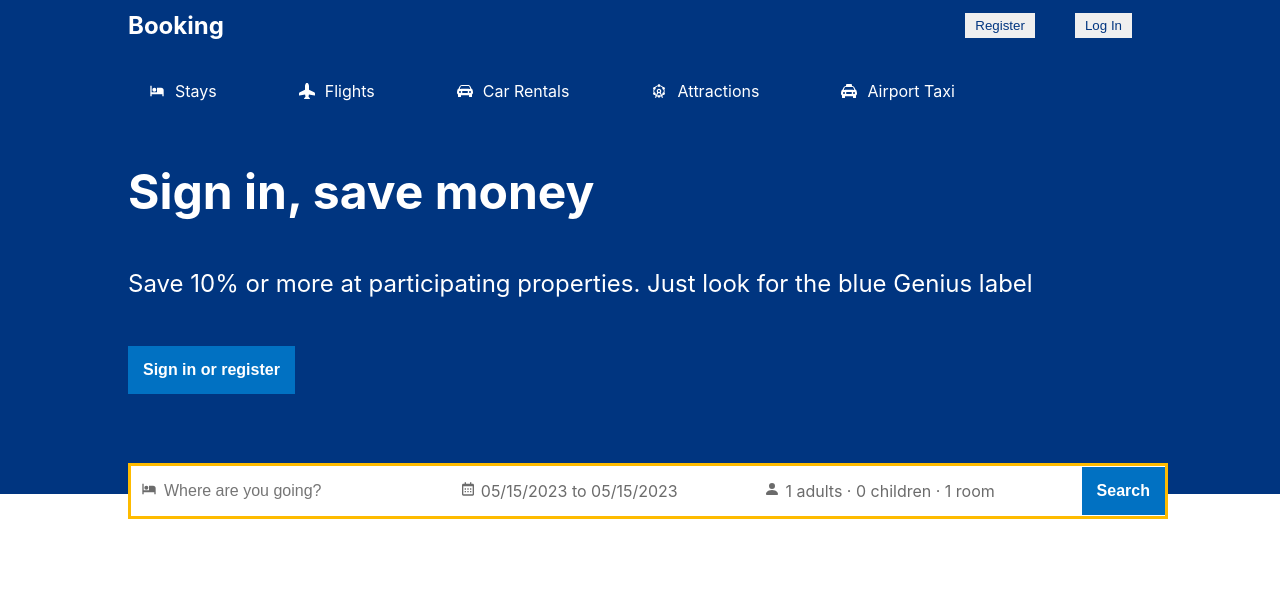
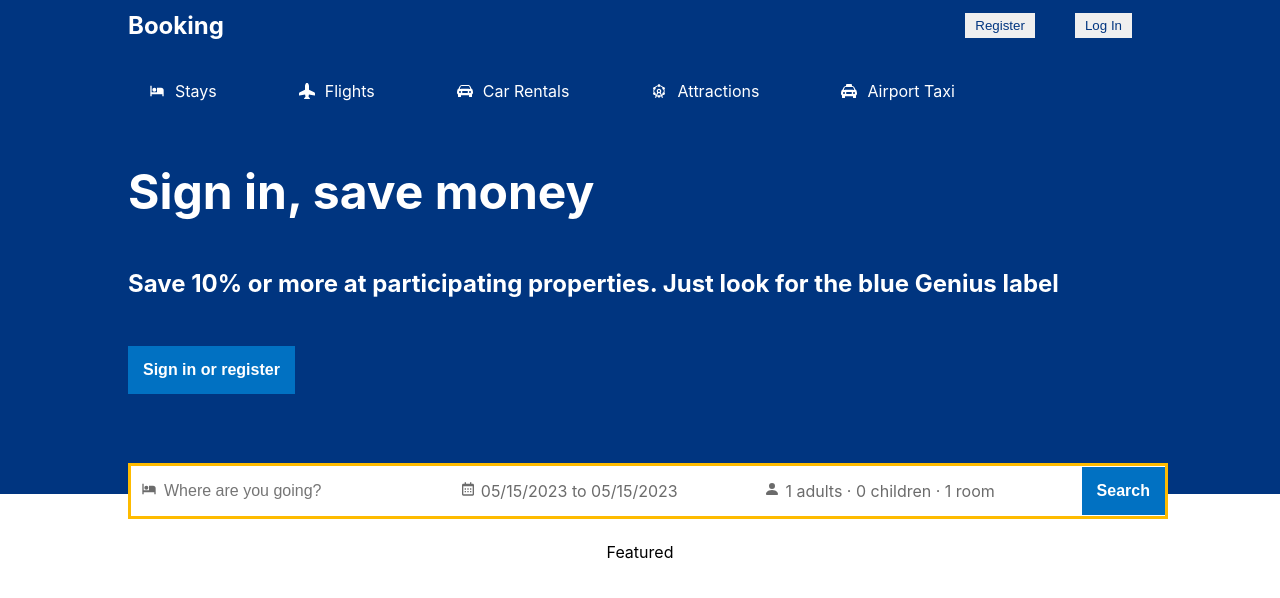
Before and after one commit to jessnmo/hotel-booking, a React (Create React App) app in the folder code/: page / in a window 1280 px wide. Shown: the top 598 px of the page. Built offline with nearby package versions, Linux system fonts and the light colour scheme.

Commit message:
adding home page display under search and nav bar, still work in progress

```diff
--- a/code/src/App.js
+++ b/code/src/App.js
@@ -1,11 +1,13 @@
 import { BrowserRouter, Routes, Route } from 'react-router-dom';
 import Home from './pages/Home';
+import HomeDisplay from './pages/HomeDisplay';
 
 const App = () => {
 	return (
 		<BrowserRouter>
 			<Routes>
 				<Route path="/" element={<Home />}></Route>
+				<Route path="/display" element={<HomeDisplay />}></Route>
 			</Routes>
 		</BrowserRouter>
 	);
--- /dev/null
+++ b/code/src/components/Featured.jsx
@@ -0,0 +1,9 @@
+//this is a component holding the list of featured cities you see on the home page
+
+import styled from 'styled-components';
+
+const Featured = () => {
+	return <div>Featured</div>;
+};
+
+export default Featured;
--- a/code/src/components/Header.jsx
+++ b/code/src/components/Header.jsx
@@ -26,7 +26,8 @@
 const HeaderContainer = styled.div`
 	width: 100%;
 	max-width: 1024px;
-	margin: 20px 0 100px 0;
+	margin: ${(props) =>
+		props.type === 'search-results' ? '20px 0' : '20px 0 100px 0'};
 `;
 
 const HeaderList = styled.div`
@@ -58,7 +59,7 @@
 	color: white;
 `;
 
-const SubTitle = styled.p`
+const SubTitle = styled.h3`
 	color: white;
 	font-size: 1.5em;
 	margin: 2em 0;
@@ -108,16 +109,12 @@
 	color: #6b6b6b;
 `;
 
-/* const HeaderSearchBtn = styled.button`
-
-` */
-
 const HeaderSearchSpan = styled.span`
 	color: #6b6b6b;
 	cursor: pointer;
 `;
 
-const Header = () => {
+const Header = ({ type }) => {
 	const [date, setDate] = useState([
 		{
 			startDate: new Date(),
@@ -153,7 +150,7 @@
 
 	return (
 		<HeaderWrapper>
-			<HeaderContainer>
+			<HeaderContainer type={type}>
 				<HeaderList>
 					<HeaderItems>
 						<RiHotelBedFill />
@@ -176,10 +173,13 @@
 						<span>Airport Taxi</span>
 					</HeaderItems>
 				</HeaderList>
+
+				{type !== 'search-results' && (
+					<>
 						<HeaderTitle>Sign in, save money</HeaderTitle>
 						<SubTitle>
-					Save 10% or more at participating properties. Just look for the blue
-					Genius label
+							Save 10% or more at participating properties. Just look for the
+							blue Genius label
 						</SubTitle>
 						<HeaderBtn>Sign in or register</HeaderBtn>
 
@@ -198,10 +198,7 @@
 								<SearchIcon>
 									<BiCalendar />
 								</SearchIcon>
-						{/* <SearchInput
-								type="date"
-								placeholder="Check-in date -- Check-out date"
-							></SearchInput> */}
+
 								<HeaderSearchSpan
 									onClick={() => setOpenDatePicker(!openDatePicker)}
 								>{`${format(date[0].startDate, 'MM/dd/yyyy')} to ${format(
@@ -223,10 +220,7 @@
 								<SearchIcon>
 									<BsFillPersonFill />
 								</SearchIcon>
-						{/* <SearchInput
-								type="text"
-								placeholder="Where are you going?"
-							></SearchInput> */}
+
 								<HeaderSearchSpan
 									onClick={() => setOpenOptions(!openOptions)}
 								>{`${options.adult} adults · ${options.child} children · ${options.room} room`}</HeaderSearchSpan>
@@ -245,7 +239,9 @@
 												>
 													-
 												</button>
-										<span className="optionCounterNum">{options.adult}</span>
+												<span className="optionCounterNum">
+													{options.adult}
+												</span>
 												<button
 													className="optionCounterBtn"
 													onClick={(event) =>
@@ -268,7 +264,9 @@
 												>
 													-
 												</button>
-										<span className="optionCounterNum">{options.child}</span>
+												<span className="optionCounterNum">
+													{options.child}
+												</span>
 												<button
 													className="optionCounterBtn"
 													onClick={(event) =>
@@ -308,6 +306,8 @@
 							</HeaderSearchItems>
 							<HeaderBtn>Search</HeaderBtn>
 						</HeaderSearchContainer>
+					</>
+				)}
 			</HeaderContainer>
 		</HeaderWrapper>
 	);
--- a/code/src/index.css
+++ b/code/src/index.css
@@ -56,6 +56,10 @@
 	background-color: #f2f7fb;
 }
 
+.optionCounterBtn:disabled {
+	cursor: not-allowed;
+}
+
 .optionCounterNum {
 	padding-top: 10px;
 }
--- a/code/src/pages/Home.jsx
+++ b/code/src/pages/Home.jsx
@@ -1,12 +1,24 @@
-//import styled from 'styled-components';
 import NavBar from '../components/NavBar';
 import Header from '../components/Header';
+import styled from 'styled-components';
+import Featured from '../components/Featured';
+
+const DisplayContainer = styled.div`
+	display: flex;
+	margin-top: 3em;
+	flex-direction: column;
+	align-items: center;
+	gap: 2em;
+`;
 
 const Home = () => {
 	return (
 		<div>
 			<NavBar />
 			<Header />
+			<DisplayContainer>
+				<Featured />
+			</DisplayContainer>
 		</div>
 	);
 };
--- /dev/null
+++ b/code/src/pages/HomeDisplay.jsx
@@ -0,0 +1,13 @@
+import NavBar from '../components/NavBar';
+import Header from '../components/Header';
+
+const HomeDisplay = () => {
+	return (
+		<div>
+			<NavBar />
+			<Header type="search-results" />
+		</div>
+	);
+};
+
+export default HomeDisplay;
```
Lines whose indentation alone changed are shown as unchanged.
